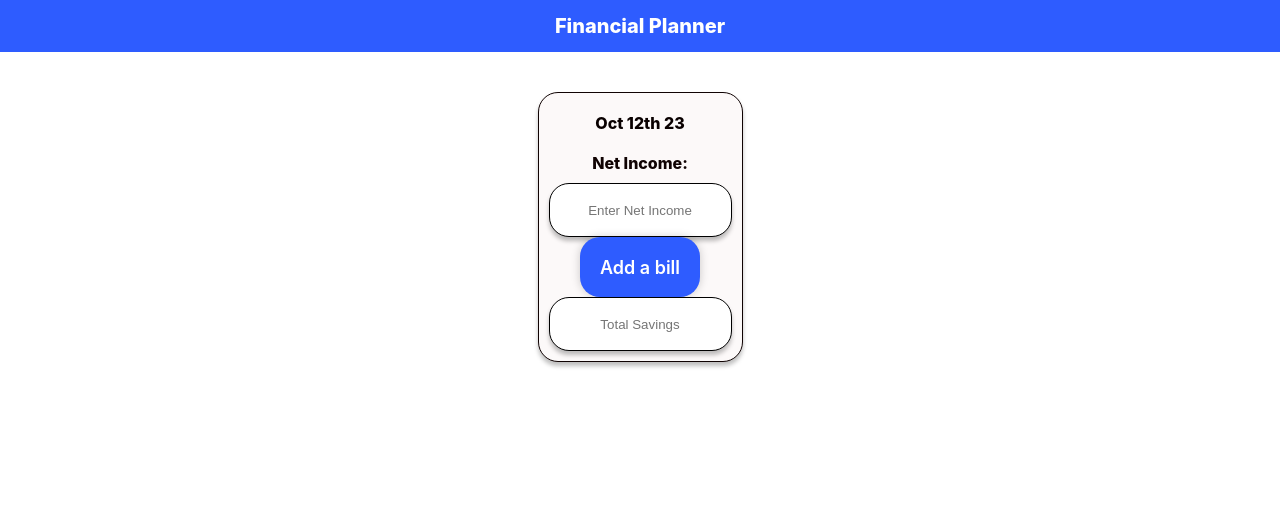
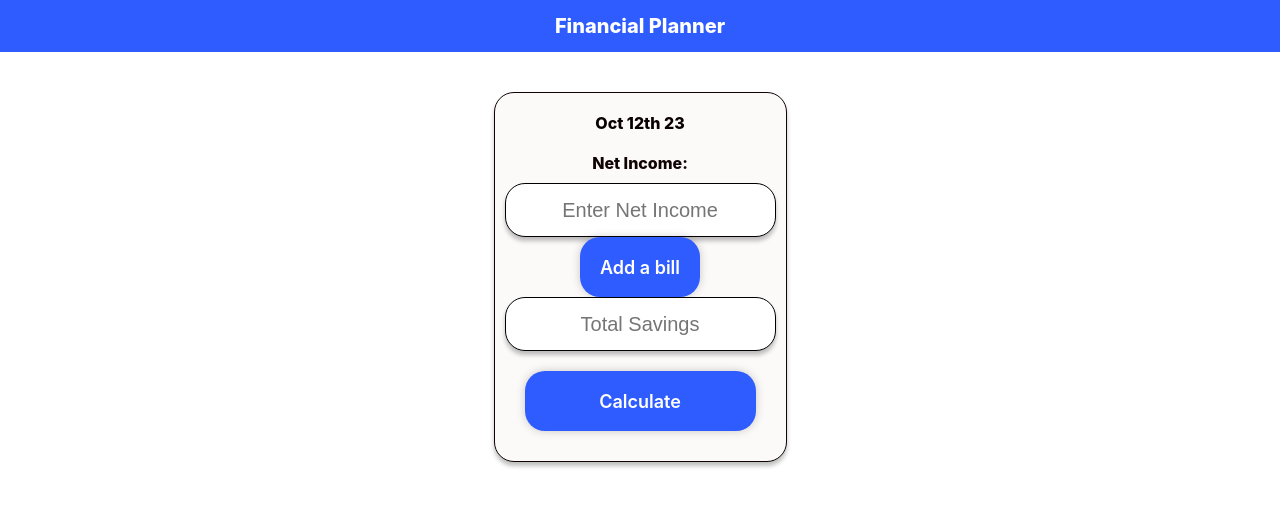
Before and after one commit to AlexanderEstrella/Financial-planner, a React (Create React App) app: page / in a window 1280 px wide. Shown: the top 506 px of the page. Built offline with nearby package versions, Linux system fonts and the light colour scheme.

Commit message:
added math behind calculator input

```diff
--- a/src/App.css
+++ b/src/App.css
@@ -6,7 +6,10 @@
 }
 body {
 
+
 }
+
+/* Styling header */
 
 .header {
     background-color: var(--skyblue);
@@ -30,6 +33,7 @@ body {
     line-height: normal;
 }
 
+/* Home */
 
 .Fcontainer {
     background-color: var(--white);
@@ -38,6 +42,7 @@ body {
     display: flex;
     margin: 0 auto;
     margin-top: 20px;
+
 }
 
 .datacontainer {
@@ -59,6 +64,7 @@ body {
     border-radius: 20px;
     border: 1px solid;
     text-align: center;
+    font-size: 20px;
 }
 
 .Date {
@@ -84,7 +90,7 @@ body {
 }
 
 /* Add button styling */
-.Addbutton {
+.Addbutton, .Calculatebutton {
     height: 60px;
     margin: 0 auto;
     border: none;
@@ -104,7 +110,12 @@ body {
     transition: background-color 0.3s, transform 0.3s;
 }
 
-.Addbutton:hover {
+
+.Calculatebutton {
+    margin: 20px;
+}
+
+.Addbutton:hover, .Calculatebutton:hover {
     background-color: #1c48ff;
     /* Change color on hover */
     transform: scale(1.05);
@@ -116,16 +127,17 @@ body {
     display: flex;
     justify-content: center;
     padding-left: 20px;
+    font-size: 20px;
 }
 
 
 .delete-icon {
     color: #ff0000;
-    /* Red color */
+
     font-size: 24px;
-    /* Adjust the icon size */
+
     cursor: pointer;
-    /* Add a pointer cursor to indicate it's clickable */
+
     margin-right: 8px;
-    /* Add some margin to separate it from other elements */
+
 }
--- a/src/Components/Home.js
+++ b/src/Components/Home.js
@@ -2,6 +2,7 @@ import React, { useState } from "react";
 import moment from "moment";
 import { FontAwesomeIcon } from "@fortawesome/react-fontawesome";
 import { faDeleteLeft } from "@fortawesome/free-solid-svg-icons";
+
 const Home = () => {
   const [income, setIncome] = useState("");
   const [bills, setBills] = useState([]); // State for bills as an array
@@ -10,6 +11,9 @@ const Home = () => {
   let month = moment().format("MMM Do YY");
 
   const formatCurrency = (value) => {
+    if (typeof value !== "string") {
+      return "";
+    }
     const numericValue = parseFloat(value.replace(/[^0-9.]/g, ""));
     if (isNaN(numericValue)) {
       return "";
@@ -17,11 +21,22 @@ const Home = () => {
     return "$" + numericValue.toLocaleString("en-US");
   };
 
+  const calculateTotalSavings = () => {
+    const sum = bills.reduce((accumulator, currentValue) => {
+      // Remove "$" and commas, parse as a number, and add to accumulator
+      const numericValue = parseFloat(currentValue.replace(/[^0-9.]/g, ""));
+      return numericValue + accumulator;
+    }, 0);
+
+    console.log(sum);
+  };
+
   const handleIncomeChange = (e) => {
     const inputValue = e.target.value;
     setIncome(formatCurrency(inputValue));
   };
 
+  console.log(bills);
   const handleBillChange = (e, index) => {
     const inputValue = e.target.value;
     const updatedBills = [...bills];
@@ -37,11 +52,6 @@ const Home = () => {
 
   const addBill = () => {
     setBills([...bills, ""]); // Add an empty bill input
-  };
-
-  const handleTotalSavingsChange = (e) => {
-    const inputValue = e.target.value;
-    setTotalSavings(formatCurrency(inputValue));
   };
 
   return (
@@ -79,9 +89,11 @@ const Home = () => {
           type="text"
           className="dollartotalsavings"
           value={totalSavings}
-          onChange={handleTotalSavingsChange}
           placeholder="Total Savings"
         />
+        <button className="Calculatebutton" onClick={calculateTotalSavings}>
+          Calculate
+        </button>
       </div>
     </div>
   );
```
